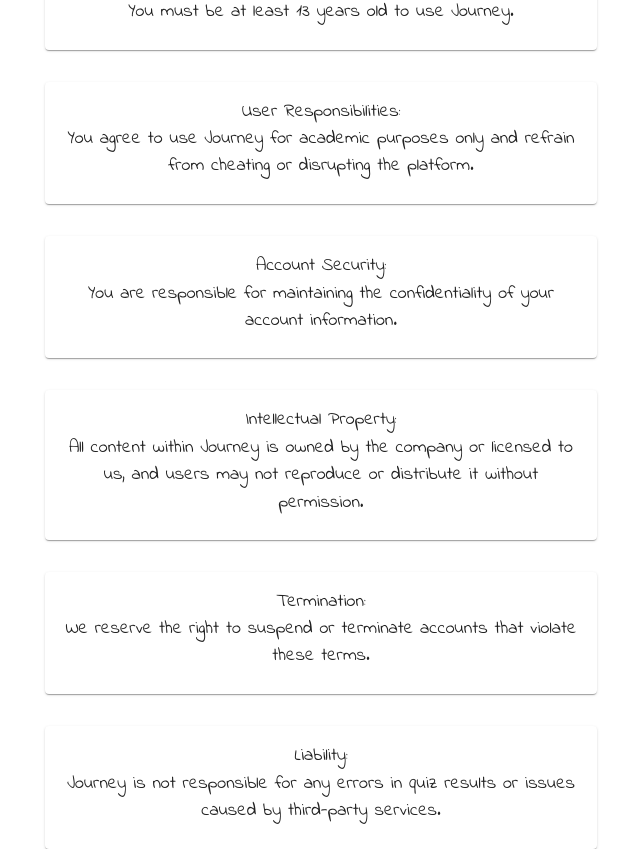
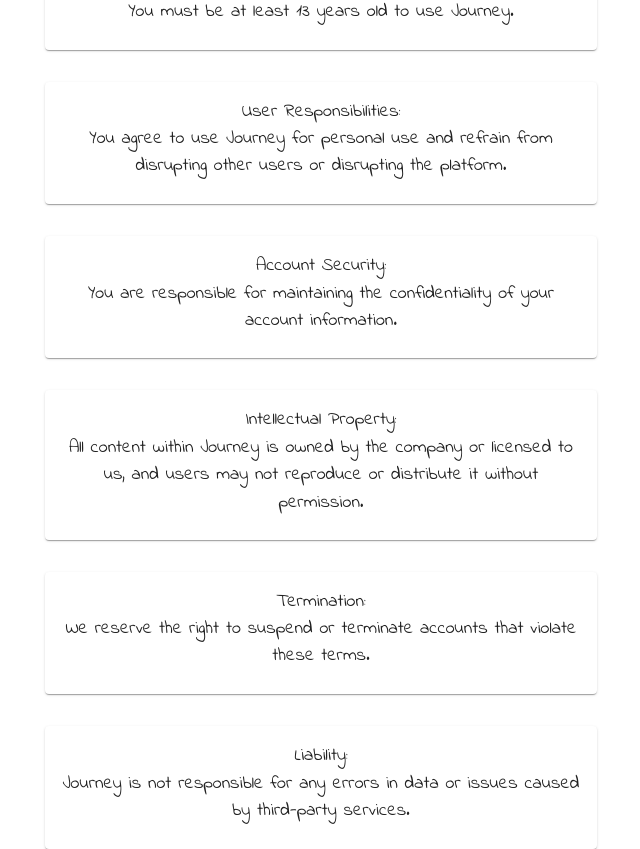
Before and after one commit to CSC190-289/HU-HackSP25, a React (Vite) app in the folder frontend/: page /terms-of-service in a window 1280 px wide. Shown: the part 221-1070 px from the top of the page, without its empty margins (319-959 px from the left). Built offline with nearby package versions, Linux system fonts and the light colour scheme; no server answers.

Commit message:
changes to TermsOfService

```diff
--- a/frontend/src/screens/TermsOfService.tsx
+++ b/frontend/src/screens/TermsOfService.tsx
@@ -46,8 +46,7 @@
                   User Responsibilities:{" "}
                 </Typography>
                 <Typography display={"inline"} mb={2}>
-                  You agree to use Journey for academic purposes only and
-                  refrain from cheating or disrupting the platform.
+                  You agree to use Journey for personal use and refrain from disrupting other users or disrupting the platform.
                 </Typography>
               </RA.Bounce>
             </CardContent>
@@ -103,7 +102,7 @@
                   Liability:{" "}
                 </Typography>
                 <Typography display={"inline"} mb={2}>
-                  Journey is not responsible for any errors in quiz results or
+                  Journey is not responsible for any errors in data or
                   issues caused by third-party services. <br></br>
                 </Typography>
               </RA.Bounce>
```
